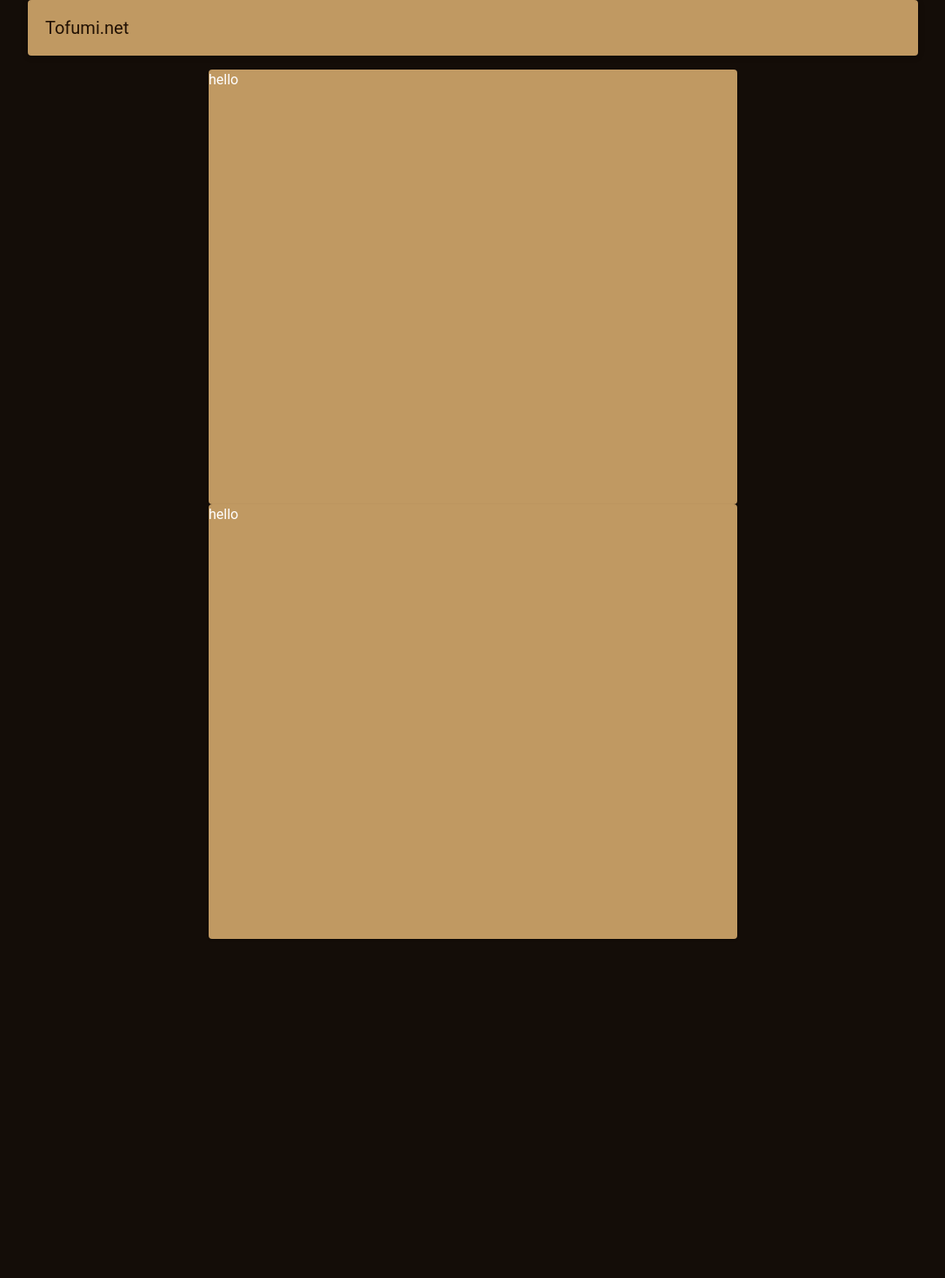
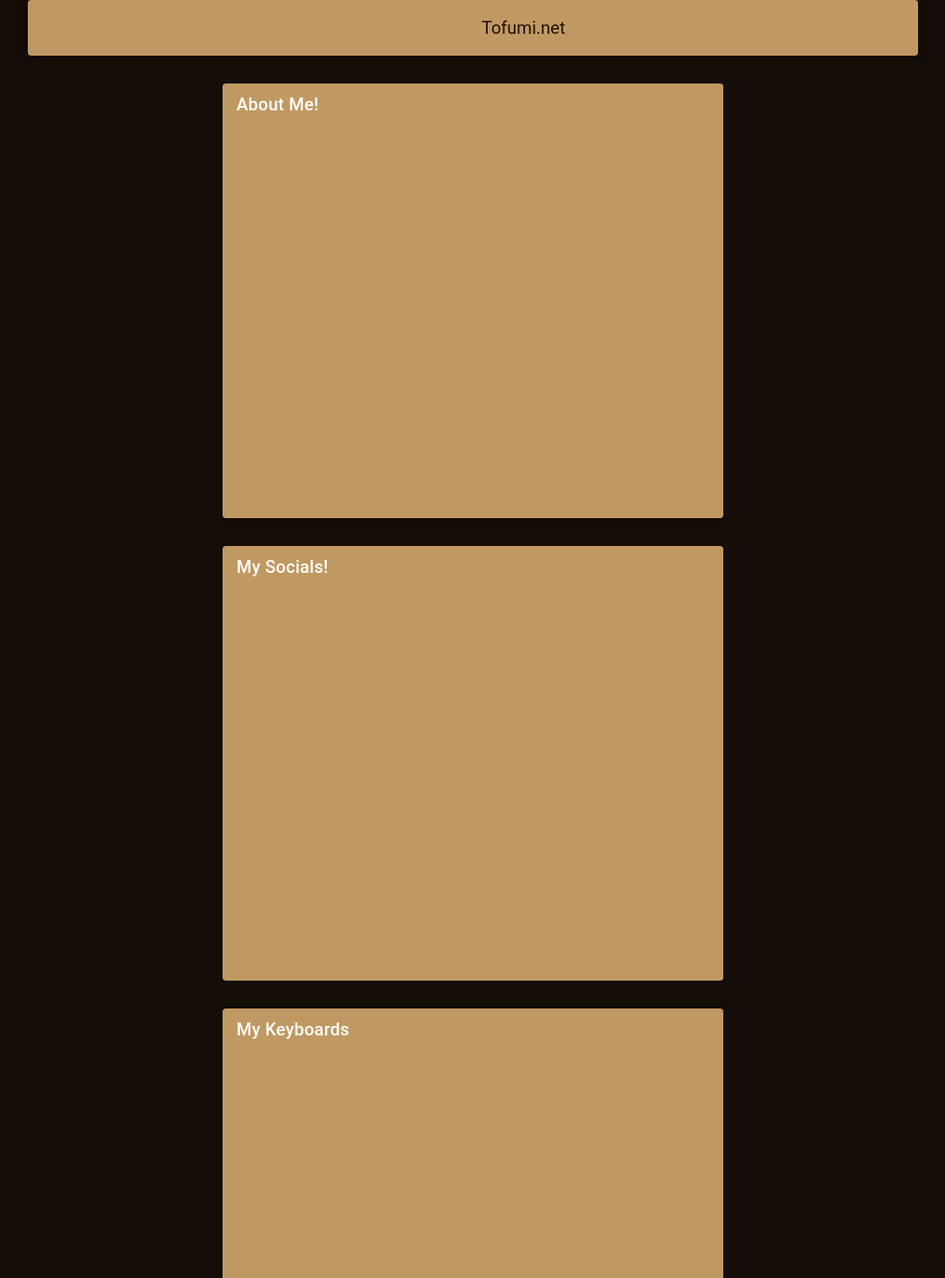
Before and after one commit to NotTofumi/tofumi.net, a Vue app: page / in a window 1280 px wide. Shown: the top 1470 px of the page at 87% size, without its empty margins (96-1183 px from the left). Before the commit the page ends 1096 px from the top, so only its background shows below. Built offline with nearby package versions, Linux system fonts and the light colour scheme.

Commit message:
centered title and fixed up cards

```diff
--- a/src/App.vue
+++ b/src/App.vue
@@ -12,6 +12,7 @@
     margin-right: 10%;
     "
     >
+    <v-spacer/>
     <v-app-bar-title style="color: #211103;" > Tofumi.net </v-app-bar-title>
     </v-app-bar>
     <v-main>
--- a/src/components/Home.vue
+++ b/src/components/Home.vue
@@ -4,12 +4,30 @@
 <template>
 
 <v-container width="50%" style="overflow-y: scroll;" >
-    <v-card class="m" height="500">
-        hello
+    <v-container class="my2">
+    <v-card height="500">
+        <v-card-title>
+            About Me!
+        </v-card-title>
+
     </v-card>
+    </v-container>
+
+    <v-container class="my2">
     <v-card height="500">
-        hello
+        <v-card-title>
+            My Socials!
+        </v-card-title>
     </v-card>
+    </v-container>
+
+    <v-container class="my2">
+    <v-card height="500">
+        <v-card-title>
+            My Keyboards
+        </v-card-title>
+    </v-card>
+    </v-container>
 </v-container>
 
 
```
